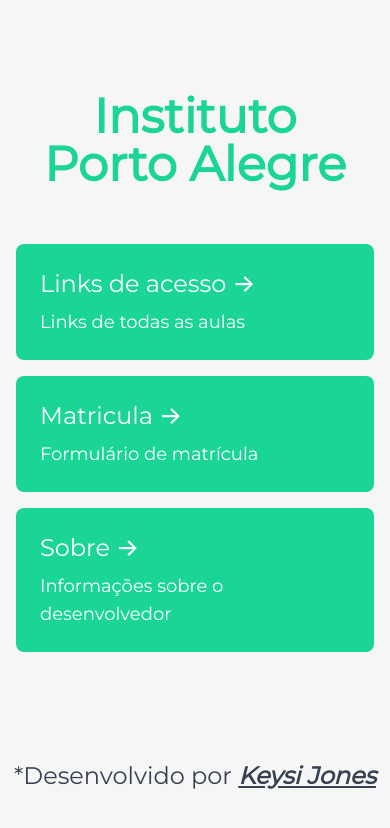
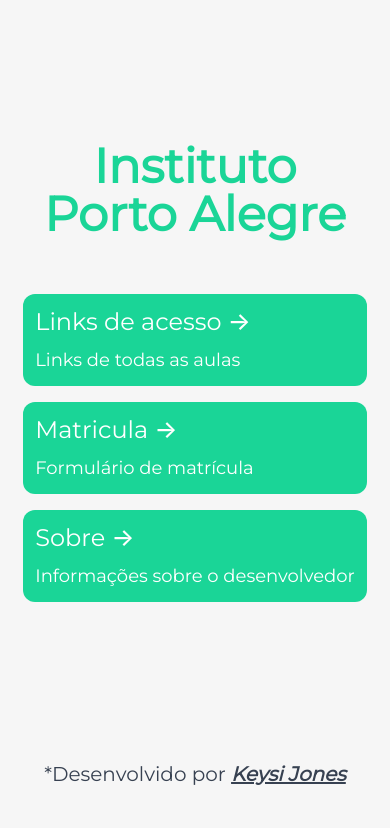
Before and after one commit to KeysiJones/instipoa-next, a Next.js app: page / in a window 390 px wide. Shown: the top 828 px of the page. Built offline with nearby package versions, Linux system fonts and the light colour scheme.

Commit message:
Decreases cards height on mobile and increases cards rounded borders

```diff
--- a/components/Card.tsx
+++ b/components/Card.tsx
@@ -8,7 +8,7 @@ type Props = {
 
 const Card = ({ link, name, description }: Props) => (
   <Link href={link}>
-    <div className='hover:scale-[1.08] text-white transition-all bg-[#1ad597] cursor-grabbing rounded-lg [text-decoration:none] text-left p-6 m-4 min-w-[300px]'>
+    <div className='hover:scale-[1.08] text-white transition-all bg-[#1ad597] cursor-grabbing rounded-xl [text-decoration:none] text-left lg:p-6 p-3 m-4 min-w-[300px]'>
       <h2
         className={`text-2xl ${
           description ? 'font-medium' : 'font-normal'
--- a/pages/index.tsx
+++ b/pages/index.tsx
@@ -42,7 +42,7 @@ const Home: NextPage = () => {
         </CardsWrapper>
       </main>
       <footer>
-        <p className='text-2xl text-center text-gray-700'>
+        <p className='text-xl text-center text-gray-700 lg:text-2xl'>
           *Desenvolvido por {''}
           <a
             className='italic font-bold underline'
```
